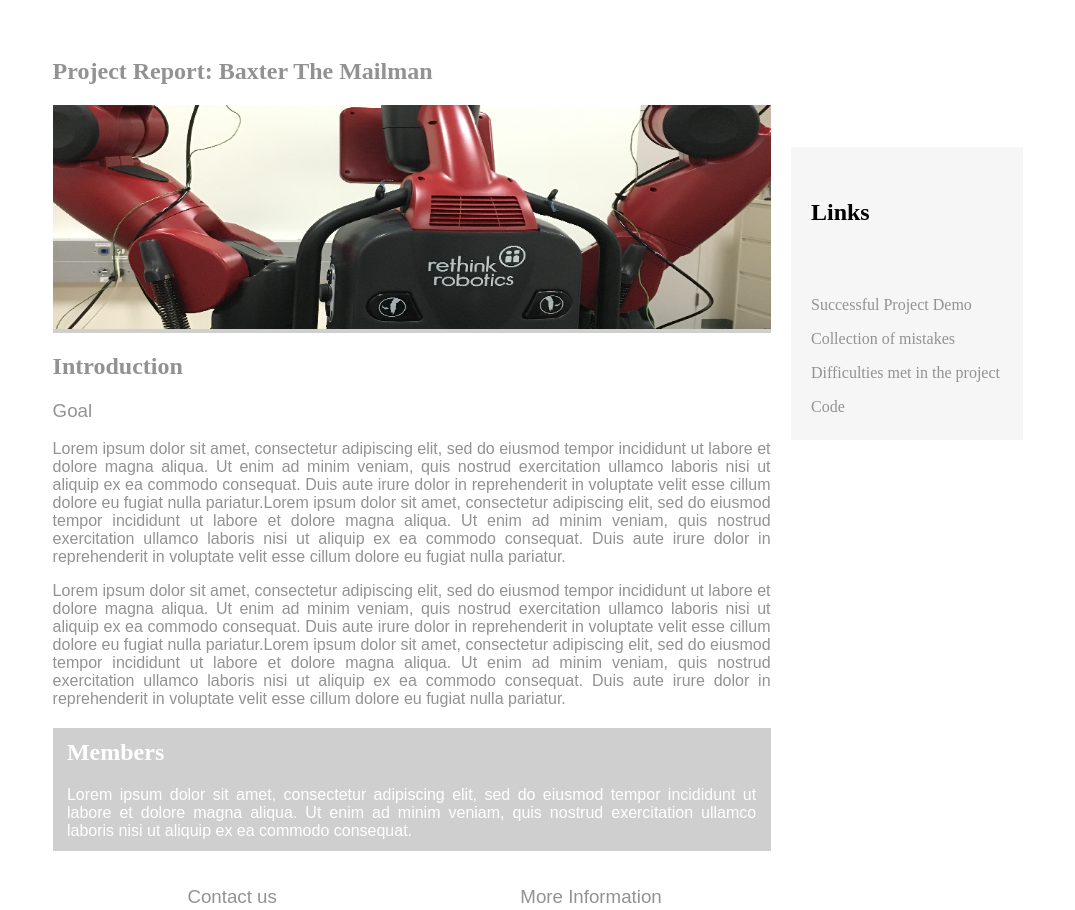
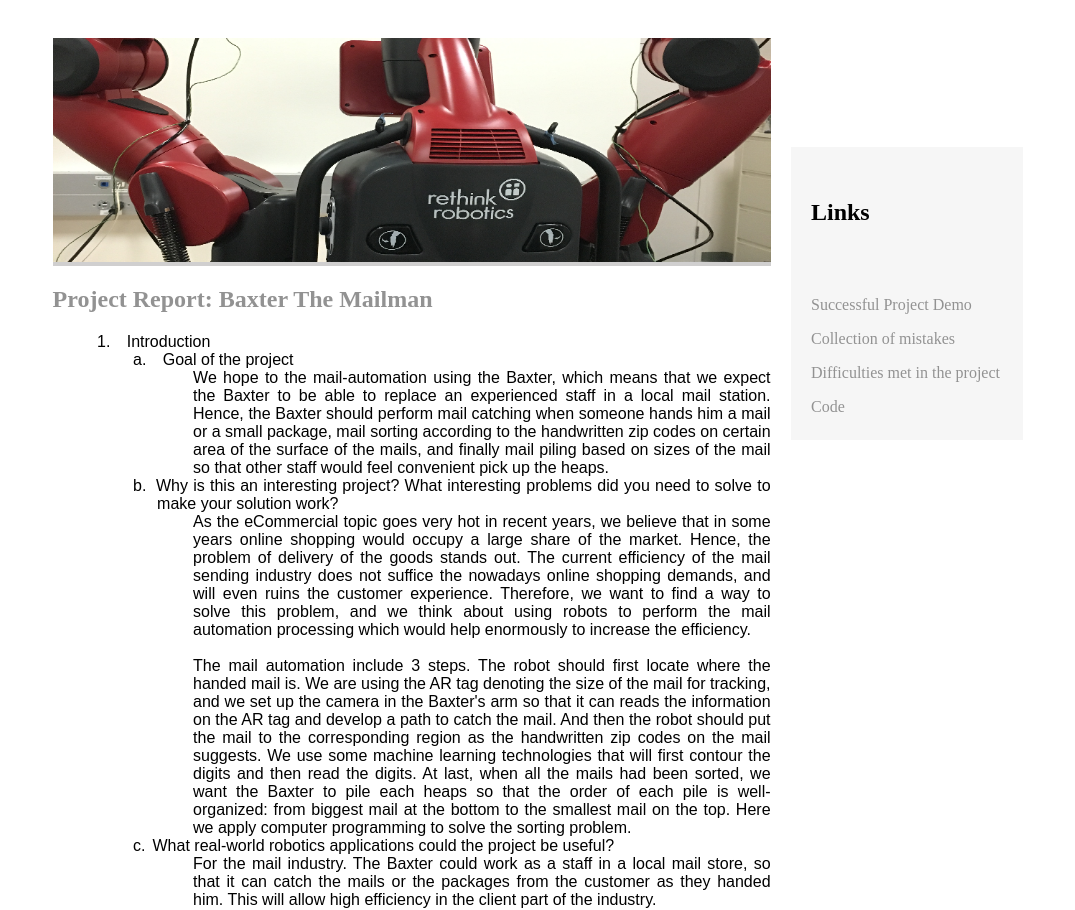
Before and after one commit to mailbaxter/mailbaxter.github.io, a plain HTML site: page index.html in a window 1280 px wide. Shown: the part 53-963 px from the top of the page, without its empty margins (102-1177 px from the left). Drawn offline with Linux system fonts and the light colour scheme.

Commit message:
add some contents

```diff
--- a/index.html
+++ b/index.html
@@ -25,11 +25,78 @@
     <!--************************************************************************
     Main Blog content starts here
     ****************************************************************************-->
+
+      <div id="bannerImage"><img src="SliderLayerImage.png" alt=""/></div>
       <h1><!-- Blog title -->Project Report: Baxter The Mailman</h1>
-      <div id="bannerImage"><img src="SliderLayerImage.png" alt=""/></div>
-            <h2><!-- Tagline -->Introduction</h2>
-            <h3><!-- Tagline -->Goal</h3>
-      <p>Lorem ipsum dolor sit amet, consectetur adipiscing elit, sed do eiusmod tempor incididunt ut labore et dolore magna aliqua. Ut enim ad minim veniam, quis nostrud exercitation ullamco laboris nisi ut aliquip ex ea commodo consequat. Duis aute irure dolor in reprehenderit in voluptate velit esse cillum dolore eu fugiat nulla pariatur.Lorem ipsum dolor sit amet, consectetur adipiscing elit, sed do eiusmod tempor incididunt ut labore et dolore magna aliqua. Ut enim ad minim veniam, quis nostrud exercitation ullamco laboris nisi ut aliquip ex ea commodo consequat. Duis aute irure dolor in reprehenderit in voluptate velit esse cillum dolore eu fugiat nulla pariatur. </p>
+
+      <p class=MsoNormal style='margin-top:0in;margin-right:0in;margin-bottom:0in;
+margin-left:51.35pt;margin-bottom:.0001pt;text-indent:-.25in;line-height:normal;
+vertical-align:middle'><span style='color:black'>1.<span style='font:7.0pt "Times New Roman"'>&nbsp;&nbsp;&nbsp;&nbsp;&nbsp;&nbsp;
+</span></span><span dir=LTR></span><span style='color:black'>Introduction</span></p>
+
+<p class=MsoNormal style='margin-top:0in;margin-right:0in;margin-bottom:0in;
+margin-left:78.35pt;margin-bottom:.0001pt;text-indent:-.25in;line-height:normal;
+vertical-align:middle'><span style='color:black'>a.<span style='font:7.0pt "Times New Roman"'>&nbsp;&nbsp;&nbsp;&nbsp;&nbsp;&nbsp;
+</span></span><span dir=LTR></span><span style='color:black'>Goal of the
+project</span></p>
+      <p class=MsoNormal style='margin-top:0in;margin-right:0in;margin-bottom:0in;
+margin-left:105.35pt;margin-bottom:.0001pt;line-height:normal'><span
+style='color:black'>We hope to the mail-automation using the Baxter, which
+means that we expect the Baxter to be able to replace an experienced staff in a
+local mail station. Hence, the Baxter should perform mail catching when someone
+hands him a mail or a small package, mail sorting according to the handwritten
+zip codes on certain area of the surface of the mails, and finally mail piling
+based on sizes of the mail so that other staff would feel convenient pick up
+the heaps.</span></p>
+
+<p class=MsoNormal style='margin-top:0in;margin-right:0in;margin-bottom:0in;
+margin-left:78.35pt;margin-bottom:.0001pt;text-indent:-.25in;line-height:normal;
+vertical-align:middle'><span style='color:black'>b.<span style='font:7.0pt "Times New Roman"'>&nbsp;&nbsp;
+</span></span><span dir=LTR></span><span style='color:black'>Why is this an
+interesting project? What interesting problems did you need to solve to make
+your solution work?</span></p>
+
+<p class=MsoNormal style='margin-top:0in;margin-right:0in;margin-bottom:0in;
+margin-left:105.35pt;margin-bottom:.0001pt;line-height:normal'><span
+style='color:black'>As the eCommercial topic goes very hot in recent years, we
+believe that in some years online shopping would occupy a large share of the
+market. Hence, the problem of delivery of the goods stands out. The current
+efficiency of the mail sending industry does not suffice the nowadays online
+shopping demands, and will even ruins the customer experience. Therefore, we
+want to find a way to solve this problem, and we think about using robots to
+perform the mail automation processing which would help enormously to increase
+the efficiency.</span></p>
+
+<p class=MsoNormal style='margin-top:0in;margin-right:0in;margin-bottom:0in;
+margin-left:105.35pt;margin-bottom:.0001pt;line-height:normal'><span
+style='color:black'>&nbsp;</span></p>
+
+<p class=MsoNormal style='margin-top:0in;margin-right:0in;margin-bottom:0in;
+margin-left:105.35pt;margin-bottom:.0001pt;line-height:normal'><span
+style='color:black'>The mail automation include 3 steps. The robot should first
+locate where the handed mail is. We are using the AR tag denoting the size of
+the mail for tracking, and we set up the camera in the Baxter's arm so that it
+can reads the information on the AR tag and develop a path to catch the mail.
+And then the robot should put the mail to the corresponding region as the
+handwritten zip codes on the mail suggests. We use some machine learning
+technologies that will first contour the digits and then read the digits. At
+last, when all the mails had been sorted, we want the Baxter to pile each heaps
+so that the order of each pile is well-organized: from biggest mail at the
+bottom to the smallest mail on the top. Here we apply computer programming to
+solve the sorting problem.</span></p>
+
+<p class=MsoNormal style='margin-top:0in;margin-right:0in;margin-bottom:0in;
+margin-left:78.35pt;margin-bottom:.0001pt;text-indent:-.25in;line-height:normal;
+vertical-align:middle'><span style='color:black'>c.<span style='font:7.0pt "Times New Roman"'>&nbsp;&nbsp;
+</span></span><span dir=LTR></span><span style='color:black'>What real-world
+robotics applications could the project be useful?</span></p>
+
+<p class=MsoNormal style='margin-top:0in;margin-right:0in;margin-bottom:0in;
+margin-left:105.35pt;margin-bottom:.0001pt;line-height:normal'><span
+style='color:black'>For the mail industry. The Baxter could work as a staff in
+a local mail store, so that it can catch the mails or the packages from the
+customer as they handed him. This will allow high efficiency in the client part
+of the industry. </span></p>
       <p>Lorem ipsum dolor sit amet, consectetur adipiscing elit, sed do eiusmod tempor incididunt ut labore et dolore magna aliqua. Ut enim ad minim veniam, quis nostrud exercitation ullamco laboris nisi ut aliquip ex ea commodo consequat. Duis aute irure dolor in reprehenderit in voluptate velit esse cillum dolore eu fugiat nulla pariatur.Lorem ipsum dolor sit amet, consectetur adipiscing elit, sed do eiusmod tempor incididunt ut labore et dolore magna aliqua. Ut enim ad minim veniam, quis nostrud exercitation ullamco laboris nisi ut aliquip ex ea commodo consequat. Duis aute irure dolor in reprehenderit in voluptate velit esse cillum dolore eu fugiat nulla pariatur. </p>
       <section id="authorInfo">
       <!-- The author information is contained here -->
```
